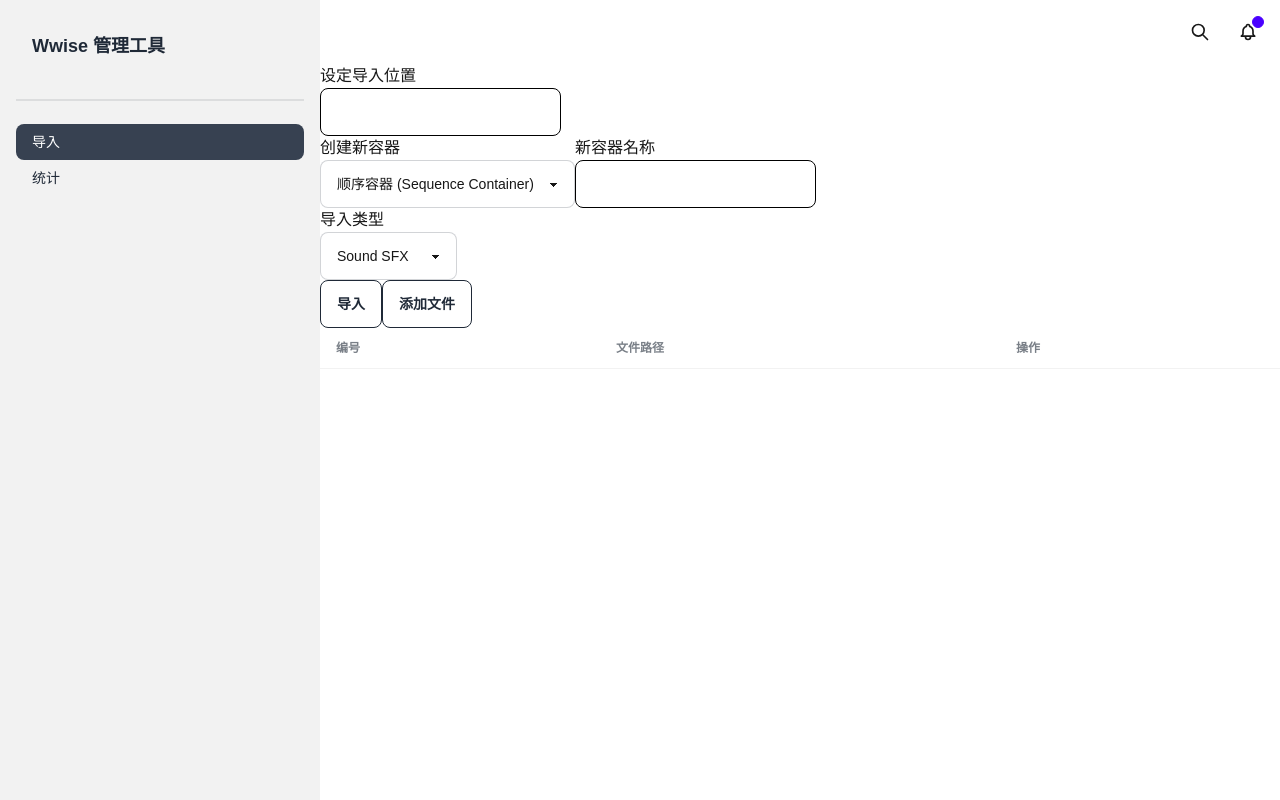
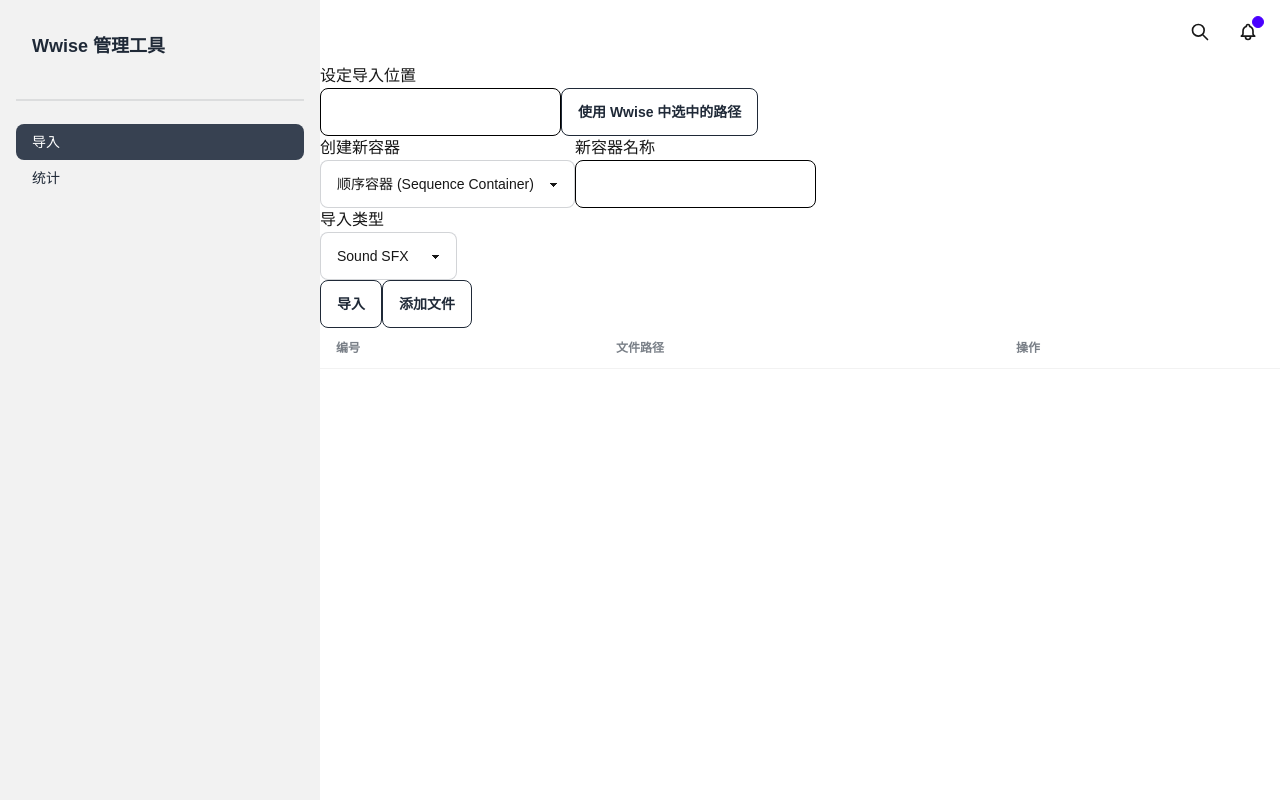
Before and after one commit to Azusain/wwise_audio_management_system, a Next.js app in the folder frontend/: page / in a window 1280 px wide. Built offline with nearby package versions, Linux system fonts and the light colour scheme.

Commit message:
feat: import path selected in Wwise

```diff
--- a/frontend/src/app/components.tsx
+++ b/frontend/src/app/components.tsx
@@ -173,6 +173,25 @@
   const [importLang, setImportLang] = useState("English(US)");
   const [userLangs, setUserLangs] = useState<string[]>();
 
+  const getSelectedPath = async () => {
+    const resp = await fetch(`${backendUrl}/getSelectedPath`, {
+      method: "GET",
+      headers: apiHeaders,
+    });
+    const resp_json = await resp.json();
+    if (resp.status != 200) {
+      toast.error(JSON.stringify(resp_json));
+      return;
+    }
+    const objects = resp_json["objects"];
+    if (objects == null || objects.length == 0) {
+      toast.error("failed to get selected path");
+      return;
+    }
+    setParentPath(objects[0]["path"]);
+    toast.success(objects[0]["path"]);
+  };
+
   const bringToForeground = async () => {
     await fetch(`${backendUrl}/findwwise`, {
       method: "GET",
@@ -294,14 +313,22 @@
   return (
     <div>
       {/* set parent path */}
+      <div>
         <label className="block">设定导入位置</label>
+        <div className="flex flex-row">
           <input
             type="text"
+            value={parentPath}
             className="input border-black"
             onChange={(e) => {
               setParentPath(e.target.value);
             }}
-      ></input>
+          />
+          <button className="btn btn-outline" onClick={getSelectedPath}>
+            使用 Wwise 中选中的路径
+          </button>
+        </div>
+      </div>
       {/* create a new container */}
       <div className="flex flex-row">
         <div>
```
Also changed, not shown: 1 other file (tests, documents, lock files or other folders). Lines whose indentation alone changed are shown as unchanged.
